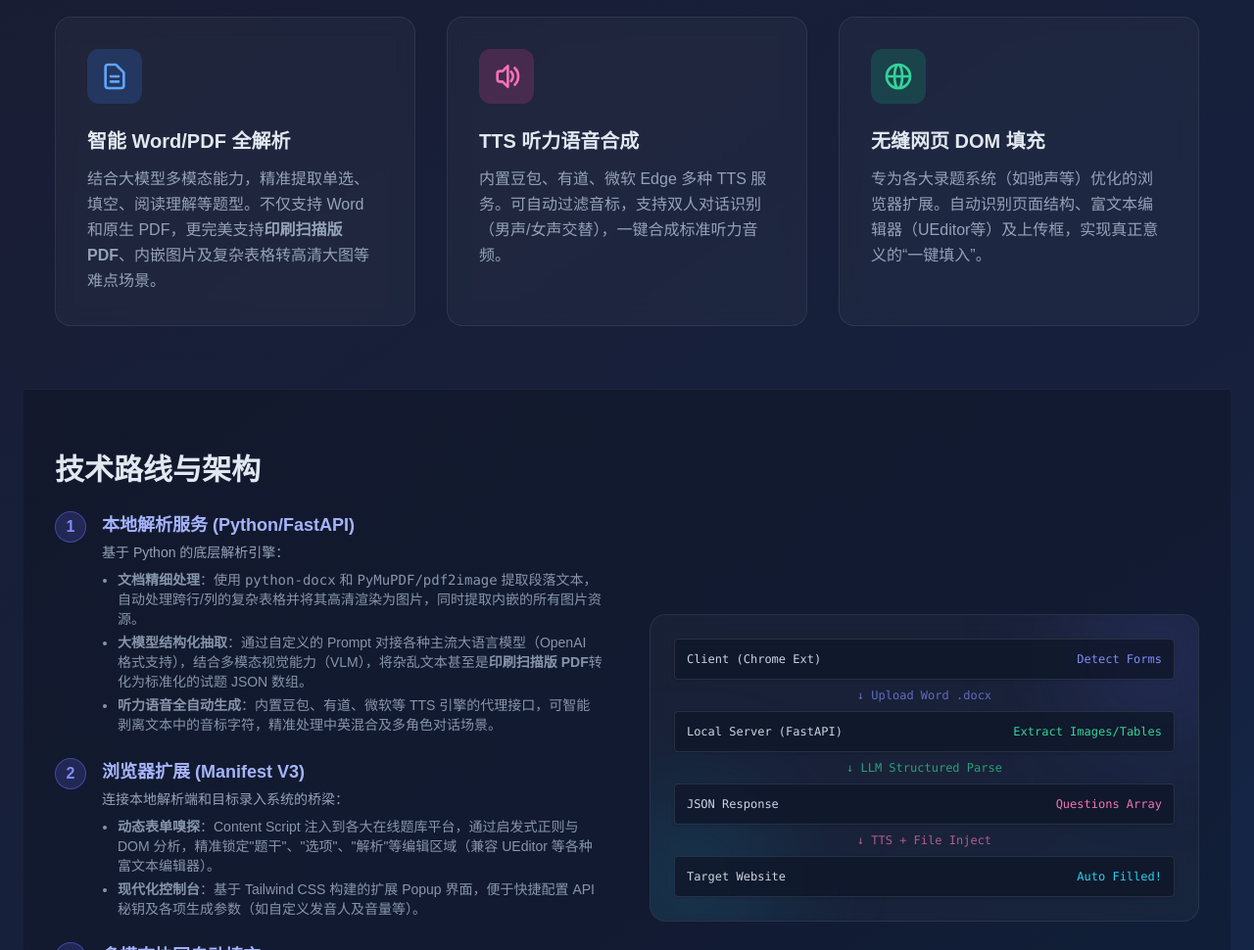
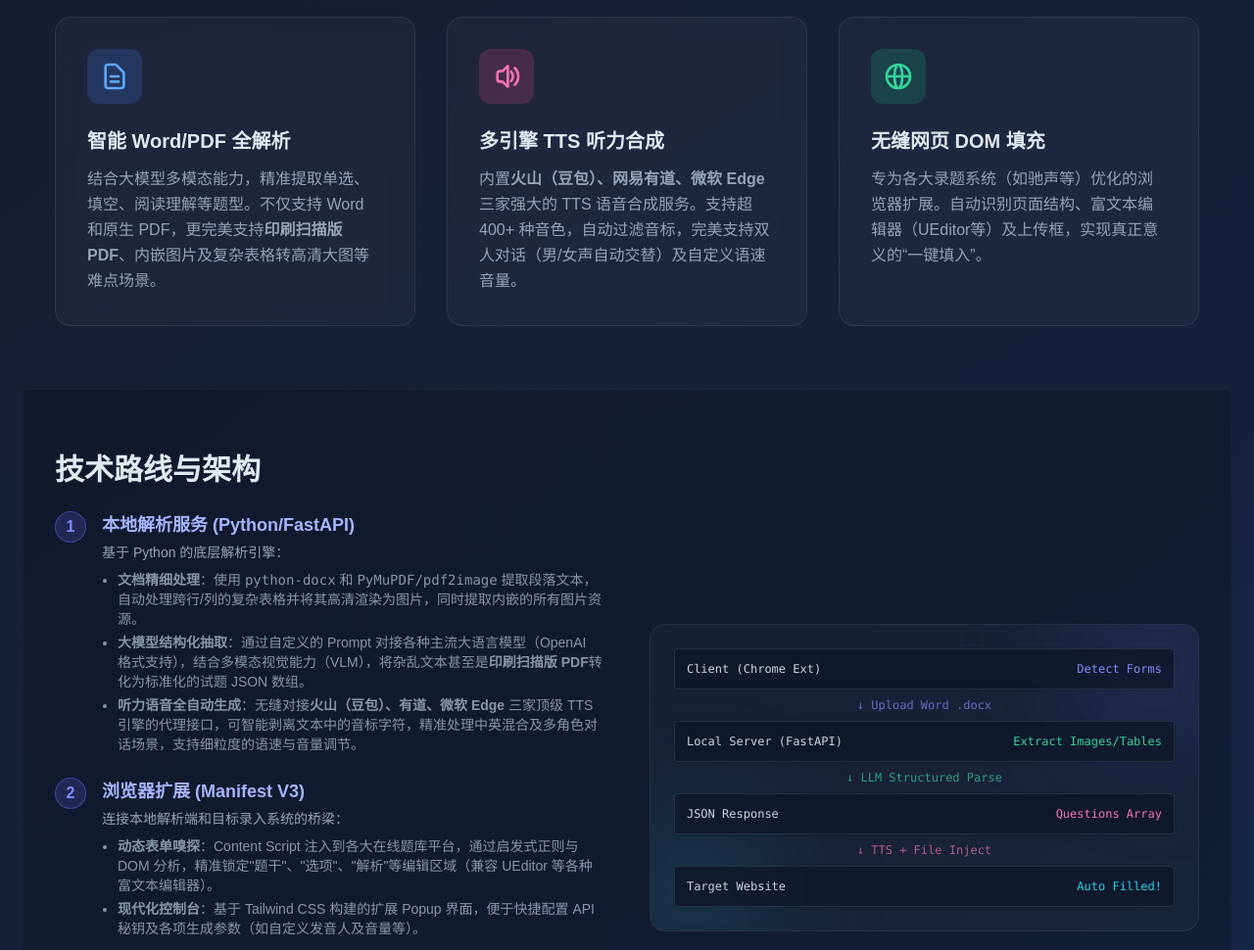
Before and after one commit to zhonggit123/aiwork, a browser extension: page static/index.html in a window 1280 px wide. Shown: the part 700-1670 px from the top of the page at 98% size. Drawn offline with nearby package versions, Linux system fonts and the light colour scheme.

Commit message:
docs: 官网详细介绍支持火山、有道、微软Edge三家TTS服务
Made-with: Cursor

```diff
--- a/static/index.html
+++ b/static/index.html
@@ -121,9 +121,9 @@
         <div class="w-14 h-14 rounded-xl bg-pink-500/20 flex items-center justify-center mb-6 text-pink-400">
           <svg class="w-8 h-8" fill="none" viewBox="0 0 24 24" stroke="currentColor"><path stroke-linecap="round" stroke-linejoin="round" stroke-width="2" d="M15.536 8.464a5 5 0 010 7.072m2.828-9.898a9 9 0 010 12.728M5 10v4a2 2 0 002 2h2l4 4V4L9 8H7a2 2 0 00-2 2z" /></svg>
         </div>
-        <h3 class="text-xl font-bold mb-3">TTS 听力语音合成</h3>
+        <h3 class="text-xl font-bold mb-3">多引擎 TTS 听力合成</h3>
         <p class="text-slate-400 leading-relaxed">
-          内置豆包、有道、微软 Edge 多种 TTS 服务。可自动过滤音标，支持双人对话识别（男声/女声交替），一键合成标准听力音频。
+          内置<strong>火山（豆包）、网易有道、微软 Edge</strong> 三家强大的 TTS 语音合成服务。支持超 400+ 种音色，自动过滤音标，完美支持双人对话（男/女声自动交替）及自定义语速音量。
         </p>
       </div>
 
@@ -156,7 +156,7 @@
                   <ul class="list-disc pl-4 space-y-1 text-slate-400/90">
                     <li><strong>文档精细处理</strong>：使用 <code>python-docx</code> 和 <code>PyMuPDF/pdf2image</code> 提取段落文本，自动处理跨行/列的复杂表格并将其高清渲染为图片，同时提取内嵌的所有图片资源。</li>
                     <li><strong>大模型结构化抽取</strong>：通过自定义的 Prompt 对接各种主流大语言模型（OpenAI 格式支持），结合多模态视觉能力（VLM），将杂乱文本甚至是<strong>印刷扫描版 PDF</strong>转化为标准化的试题 JSON 数组。</li>
-                    <li><strong>听力语音全自动生成</strong>：内置豆包、有道、微软等 TTS 引擎的代理接口，可智能剥离文本中的音标字符，精准处理中英混合及多角色对话场景。</li>
+                    <li><strong>听力语音全自动生成</strong>：无缝对接<strong>火山（豆包）、有道、微软 Edge</strong> 三家顶级 TTS 引擎的代理接口，可智能剥离文本中的音标字符，精准处理中英混合及多角色对话场景，支持细粒度的语速与音量调节。</li>
                   </ul>
                 </div>
               </div>
```
